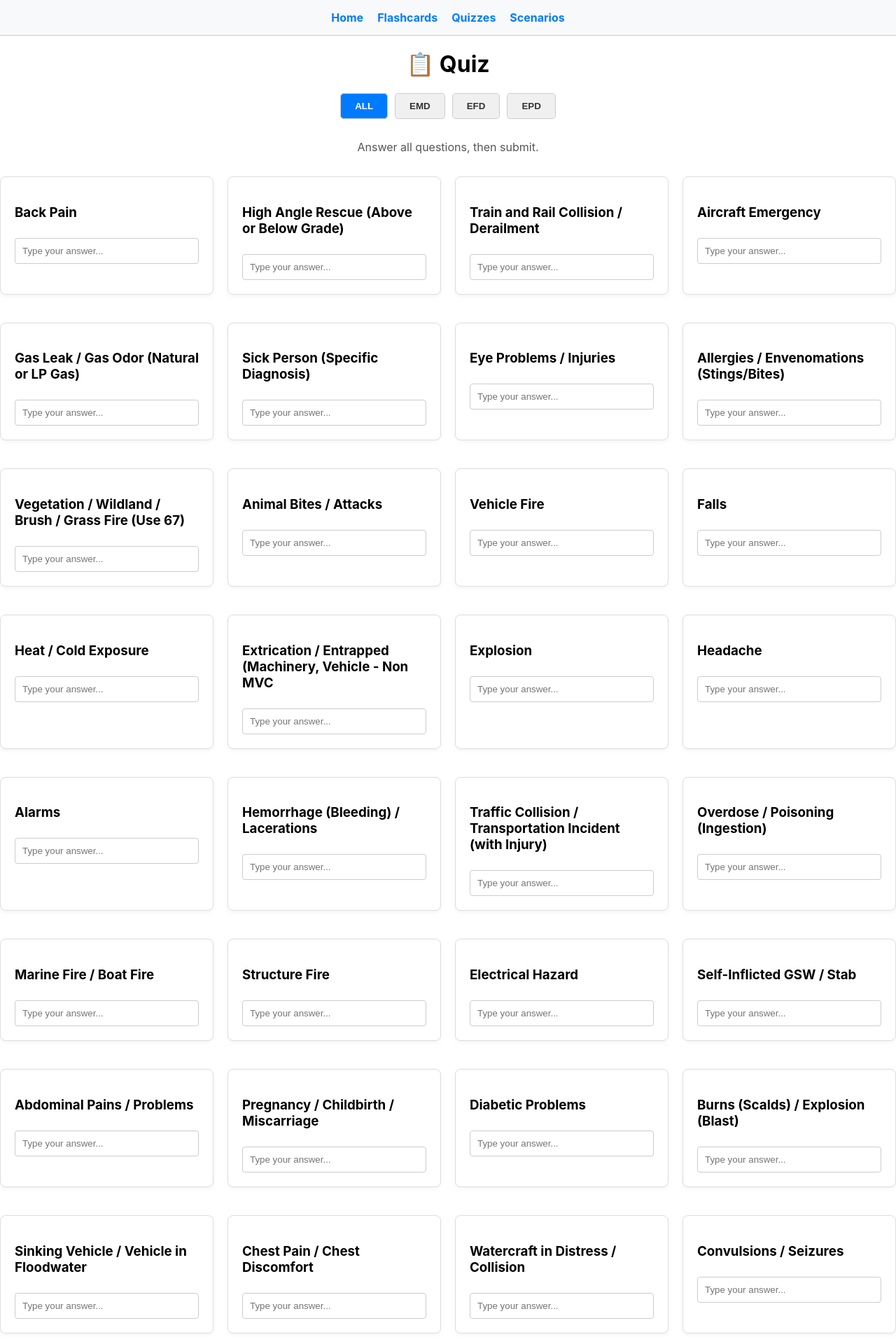
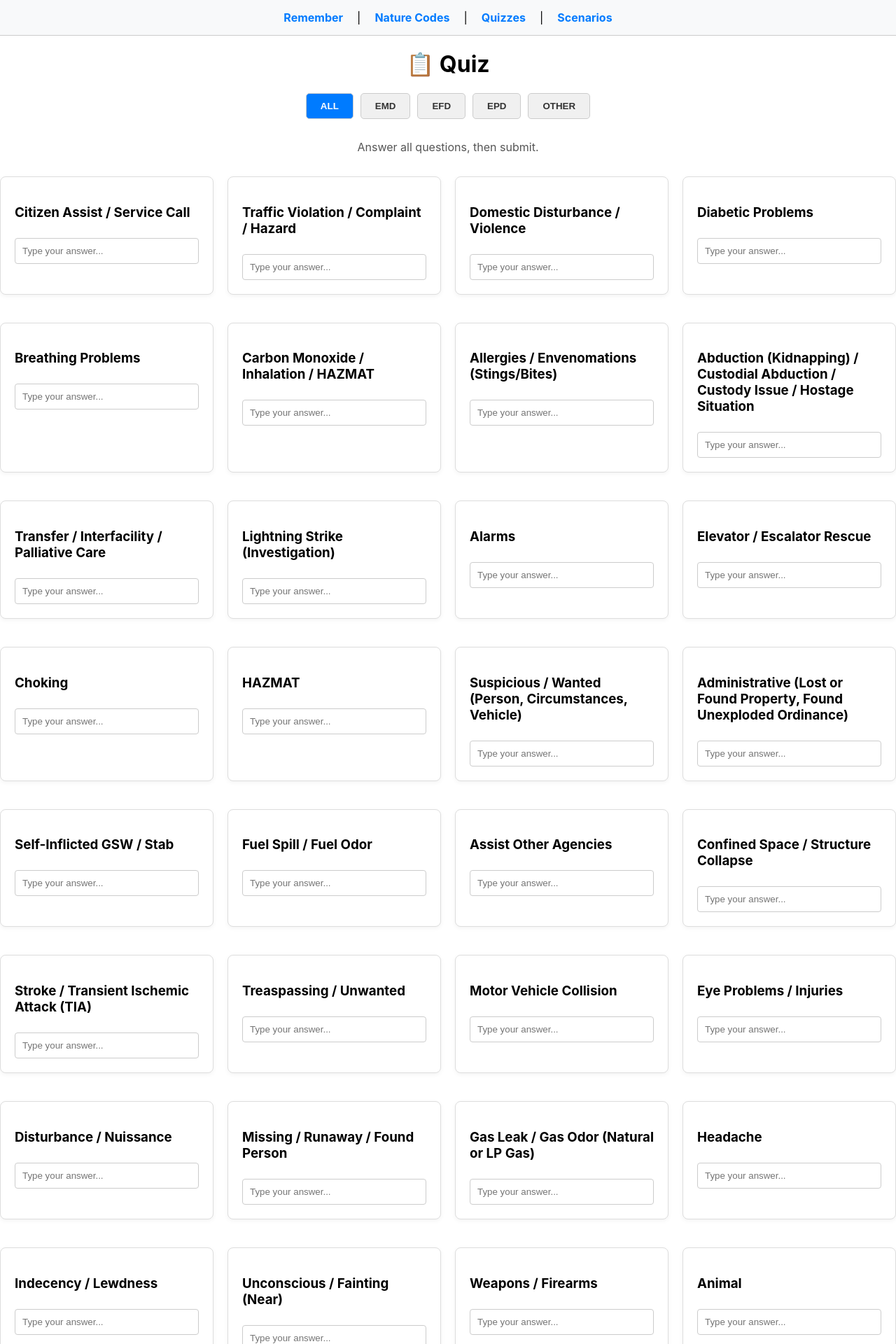
Before and after one commit to crisdege/etc-study-helper, a React (Create React App) app: page /quizzes in a window 1280 px wide. Shown: the top 1920 px of the page at 70% size. Built offline with nearby package versions, Linux system fonts and the light colour scheme.

Commit message:
epd codes and emd scenarios

```diff
--- a/src/App.js
+++ b/src/App.js
@@ -44,7 +44,7 @@ import Flashcard from './components/Flashcards';
 function HomePage() {
   return (
     <div>
-      <h1 style={{ textAlign: 'center' }}>Things to remember</h1>
+      <h1 style={{ textAlign: 'center' }}>Might want to remember</h1>
 
       <div
         style={{ display: 'flex', flexWrap: 'wrap', justifyContent: 'center' }}
@@ -68,14 +68,17 @@ function App() {
       <div className="App">
         <nav style={styles.nav}>
           <Link to="/" style={styles.navLink}>
-            Home
+            Remember
           </Link>
+          |
           <Link to="/flashcards" style={styles.navLink}>
-            Flashcards
+            Nature Codes
           </Link>
+          |
           <Link to="/quizzes" style={styles.navLink}>
             Quizzes
           </Link>
+          |
           <Link to="/scenarios" style={styles.navLink}>
             Scenarios
           </Link>
--- a/src/data/flashcards.json
+++ b/src/data/flashcards.json
@@ -288,5 +288,170 @@
     "question": "Vegetation / Wildland / Brush / Grass Fire (Use 67)",
     "answer": "OUTFIR",
     "category": "EFD"
+  },
+  {
+    "question": "Abduction (Kidnapping) / Custodial Abduction / Custody Issue / Hostage Situation",
+    "answer": "ABDUCT",
+    "category": "EPD"
+  },
+  {
+    "question": "Abuse / Abandonment / Neglect",
+    "answer": "ABUSE",
+    "category": "EPD"
+  },
+  {
+    "question": "Administrative (Lost or Found Property, Found Unexploded Ordinance)",
+    "answer": "ADMIN",
+    "category": "EPD"
+  },
+  {
+    "question": "Alarms (Police)",
+    "answer": "ALARLE",
+    "category": "EPD"
+  },
+  {
+    "question": "Animal",
+    "answer": "ANIM",
+    "category": "EPD"
+  },
+  {
+    "question": "Assault / Sexual Assault / Shooting / Stabbing",
+    "answer": "ASLT",
+    "category": "EPD"
+  },
+  {
+    "question": "Assist Other Agencies",
+    "answer": "LEASST",
+    "category": "EPD"
+  },
+  {
+    "question": "Bomb Found / Suspicious Package (Letter, Item) / Product Contamination",
+    "answer": "SUSPAC",
+    "category": "EPD"
+  },
+  {
+    "question": "Bomb Threat",
+    "answer": "BOMB",
+    "category": "EPD"
+  },
+  {
+    "question": "Burglary (Break-and-Enter / Home Invasion)",
+    "answer": "BUBE",
+    "category": "EPD"
+  },
+  {
+    "question": "Damage / Vandalism / Mischief",
+    "answer": "DAMA",
+    "category": "EPD"
+  },
+  {
+    "question": "Disturbance / Nuissance",
+    "answer": "DIST",
+    "category": "EPD"
+  },
+  {
+    "question": "Domestic Disturbance / Violence",
+    "answer": "DOME",
+    "category": "EPD"
+  },
+  {
+    "question": "Driving Under the Influence",
+    "answer": "DUI",
+    "category": "EPD"
+  },
+  {
+    "question": "Drugs",
+    "answer": "DRUGS",
+    "category": "EPD"
+  },
+  {
+    "question": "Fraud / Forgery",
+    "answer": "FRAUD",
+    "category": "EPD"
+  },
+  {
+    "question": "Harassment / Stalking / Threats",
+    "answer": "HARA",
+    "category": "EPD"
+  },
+  {
+    "question": "Indecency / Lewdness",
+    "answer": "INDEC",
+    "category": "EPD"
+  },
+  {
+    "question": "Mental Disorder (Behavioral Problems)",
+    "answer": "MENDIS",
+    "category": "EPD"
+  },
+  {
+    "question": "Miscellaneous",
+    "answer": "MISC",
+    "category": "EPD"
+  },
+  {
+    "question": "Missing / Runaway / Found Person",
+    "answer": "MISS",
+    "category": "EPD"
+  },
+  {
+    "question": "Officer Needs Assistance",
+    "answer": "OFFNA",
+    "category": "EPD"
+  },
+  {
+    "question": "Public Service (Lock-out / Lock-In, Peace, Welfare Check, Reckless Activity)",
+    "answer": "PUBLIC",
+    "category": "EPD"
+  },
+  {
+    "question": "Robbery / Carjacking",
+    "answer": "ROBBER",
+    "category": "EPD"
+  },
+  {
+    "question": "Suicidal Person / Attempted Suicide",
+    "answer": "SUIC",
+    "category": "EPD"
+  },
+  {
+    "question": "Suspicious / Wanted (Person, Circumstances, Vehicle)",
+    "answer": "SUSPIC",
+    "category": "EPD"
+  },
+  {
+    "question": "Theft (Larceny)",
+    "answer": "THEFT",
+    "category": "EPD"
+  },
+  {
+    "question": "Traffic Collision / Transportation Incident, Stuck Accelerator",
+    "answer": "MVCLE",
+    "category": "EPD"
+  },
+  {
+    "question": "Traffic Violation / Complaint / Hazard",
+    "answer": "TRFHAZ",
+    "category": "EPD"
+  },
+  {
+    "question": "Treaspassing / Unwanted",
+    "answer": "TRES",
+    "category": "EPD"
+  },
+  {
+    "question": "Unknown (3rd Party)",
+    "answer": "UNKNLE",
+    "category": "EPD"
+  },
+  {
+    "question": "Weapons / Firearms",
+    "answer": "WEAPON",
+    "category": "EPD"
+  },
+  {
+    "question": "Active Assailant (Shooter)",
+    "answer": "ACTIVE",
+    "category": "EPD"
   }
 ]
--- a/src/data/quizzes.json
+++ b/src/data/quizzes.json
@@ -3,7 +3,7 @@
     "question": "How many minutes do we try a land line that hanged up a 9-1-1 call?",
     "choices": ["3 minutes", "1 minute", "5 minutes", "2 minutes"],
     "answer": "3 minutes",
-    "category": "EMD"
+    "category": "OTHER"
   },
 
   {
@@ -295,5 +295,170 @@
     "question": "Vegetation / Wildland / Brush / Grass Fire (Use 67)",
     "answer": "OUTFIR",
     "category": "EFD"
+  },
+  {
+    "question": "Abduction (Kidnapping) / Custodial Abduction / Custody Issue / Hostage Situation",
+    "answer": "ABDUCT",
+    "category": "EPD"
+  },
+  {
+    "question": "Abuse / Abandonment / Neglect",
+    "answer": "ABUSE",
+    "category": "EPD"
+  },
+  {
+    "question": "Administrative (Lost or Found Property, Found Unexploded Ordinance)",
+    "answer": "ADMIN",
+    "category": "EPD"
+  },
+  {
+    "question": "Alarms (Police)",
+    "answer": "ALARLE",
+    "category": "EPD"
+  },
+  {
+    "question": "Animal",
+    "answer": "ANIM",
+    "category": "EPD"
+  },
+  {
+    "question": "Assault / Sexual Assault / Shooting / Stabbing",
+    "answer": "ASLT",
+    "category": "EPD"
+  },
+  {
+    "question": "Assist Other Agencies",
+    "answer": "LEASST",
+    "category": "EPD"
+  },
+  {
+    "question": "Bomb Found / Suspicious Package (Letter, Item) / Product Contamination",
+    "answer": "SUSPAC",
+    "category": "EPD"
+  },
+  {
+    "question": "Bomb Threat",
+    "answer": "BOMB",
+    "category": "EPD"
+  },
+  {
+    "question": "Burglary (Break-and-Enter / Home Invasion)",
+    "answer": "BUBE",
+    "category": "EPD"
+  },
+  {
+    "question": "Damage / Vandalism / Mischief",
+    "answer": "DAMA",
+    "category": "EPD"
+  },
+  {
+    "question": "Disturbance / Nuissance",
+    "answer": "DIST",
+    "category": "EPD"
+  },
+  {
+    "question": "Domestic Disturbance / Violence",
+    "answer": "DOME",
+    "category": "EPD"
+  },
+  {
+    "question": "Driving Under the Influence",
+    "answer": "DUI",
+    "category": "EPD"
+  },
+  {
+    "question": "Drugs",
+    "answer": "DRUGS",
+    "category": "EPD"
+  },
+  {
+    "question": "Fraud / Forgery",
+    "answer": "FRAUD",
+    "category": "EPD"
+  },
+  {
+    "question": "Harassment / Stalking / Threats",
+    "answer": "HARA",
+    "category": "EPD"
+  },
+  {
+    "question": "Indecency / Lewdness",
+    "answer": "INDEC",
+    "category": "EPD"
+  },
+  {
+    "question": "Mental Disorder (Behavioral Problems)",
+    "answer": "MENDIS",
+    "category": "EPD"
+  },
+  {
+    "question": "Miscellaneous",
+    "answer": "MISC",
+    "category": "EPD"
+  },
+  {
+    "question": "Missing / Runaway / Found Person",
+    "answer": "MISS",
+    "category": "EPD"
+  },
+  {
+    "question": "Officer Needs Assistance",
+    "answer": "OFFNA",
+    "category": "EPD"
+  },
+  {
+    "question": "Public Service (Lock-out / Lock-In, Peace, Welfare Check, Reckless Activity)",
+    "answer": "PUBLIC",
+    "category": "EPD"
+  },
+  {
+    "question": "Robbery / Carjacking",
+    "answer": "ROBBER",
+    "category": "EPD"
+  },
+  {
+    "question": "Suicidal Person / Attempted Suicide",
+    "answer": "SUIC",
+    "category": "EPD"
+  },
+  {
+    "question": "Suspicious / Wanted (Person, Circumstances, Vehicle)",
+    "answer": "SUSPIC",
+    "category": "EPD"
+  },
+  {
+    "question": "Theft (Larceny)",
+    "answer": "THEFT",
+    "category": "EPD"
+  },
+  {
+    "question": "Traffic Collision / Transportation Incident, Stuck Accelerator",
+    "answer": "MVCLE",
+    "category": "EPD"
+  },
+  {
+    "question": "Traffic Violation / Complaint / Hazard",
+    "answer": "TRFHAZ",
+    "category": "EPD"
+  },
+  {
+    "question": "Treaspassing / Unwanted",
+    "answer": "TRES",
+    "category": "EPD"
+  },
+  {
+    "question": "Unknown (3rd Party)",
+    "answer": "UNKNLE",
+    "category": "EPD"
+  },
+  {
+    "question": "Weapons / Firearms",
+    "answer": "WEAPON",
+    "category": "EPD"
+  },
+  {
+    "question": "Active Assailant (Shooter)",
+    "answer": "ACTIVE",
+    "category": "EPD"
   }
 ]
--- a/src/data/remember.json
+++ b/src/data/remember.json
@@ -9,11 +9,11 @@
   },
   {
     "question": "What is the 3rd question in the 9-1-1 call process?",
-    "answer": "What's your name? 4. Tell me exactly what happened."
+    "answer": "What's your name?"
   },
   {
     "question": "What is the 4th question in the 9-1-1 call process?",
-    "answer": "Tell me exactly what happened."
+    "answer": "Okay, tell me exactly what happened."
   },
   {
     "question": "Who can you use the Aspirin tool on?",
--- a/src/data/scenarios.json
+++ b/src/data/scenarios.json
@@ -73,5 +73,85 @@
     "question": "My wife is having contractions, I think she is about to give birth.",
     "answer": "PREG",
     "category": "EMD"
+  },
+  {
+    "question": "I found my dad at home. He can't move on one side and is slurring his speech.",
+    "answer": "STROKE",
+    "category": "EMD"
+  },
+  {
+    "question": "I have an employee whose hand is trapped in a roller at the factory. We need EMS!",
+    "answer": "ENTRAP",
+    "category": "EFD"
+  },
+  {
+    "question": "My husband was cutting the grass, and a tree limb scratched his eyeball.",
+    "answer": "EYEP",
+    "category": "EMD"
+  },
+  {
+    "question": "My co-worker was wiring a new house here at the job site, he's been electrocuted!",
+    "answer": "ELEC",
+    "category": "EMD"
+  },
+  {
+    "question": "I just found this person outside. It's really hot and he's not making much sense. Maybe he's dehydrated.",
+    "answer": "HECO",
+    "category": "EMD"
+  },
+  {
+    "question": "I'm a lifeguard, my co-worker is doing CPR! We just found a kid in the bottom of the pool!",
+    "answer": "DROWN",
+    "category": "EMD"
+  },
+  {
+    "question": "My sugar is 306. I thing I need EMS.",
+    "answer": "DIAB",
+    "category": "EMD"
+  },
+  {
+    "question": "My heart feels like it's racing. I'm not sure what's going on.",
+    "answer": "HEPR",
+    "category": "EMD"
+  },
+  {
+    "question": "I've got a terrible headache.",
+    "answer": "HEAD",
+    "category": "EMD"
+  },
+  {
+    "question": "Someone is seizing inside the gym.",
+    "answer": "CONV",
+    "category": "EMD"
+  },
+  {
+    "question": "I just found my mom on the floor. She's awake and fine, I think she fell our of the chair.",
+    "answer": "FALLS",
+    "category": "EMD"
+  },
+  {
+    "question": "Help! Someone in the dining area is choking and can't breathe!",
+    "answer": "CHOK",
+    "category": "EMD"
+  },
+  {
+    "question": "My wife is having some thightness in her chest.",
+    "answer": "CHEST",
+    "category": "EMD"
+  },
+  {
+    "question": "My wife has a pinched nerve in her back. She can't move due to the pain.",
+    "answer": "BACK",
+    "category": "EMD"
+  },
+  {
+    "question": "My carbon monoxide alarm was going off. My whole family has a terrible headache.",
+    "answer": "CARBMO",
+    "category": "EMD"
+  },
+  {
+    "question": "My neighbor's dog just bit my child.",
+    "answer": "ANIB",
+    "category": "EMD"
   }
 ]
--- a/src/pages/QuizzesPage.js
+++ b/src/pages/QuizzesPage.js
@@ -17,7 +17,7 @@ function QuizzesPage() {
   const [isSubmitted, setIsSubmitted] = useState(false);
   const [score, setScore] = useState(0);
 
-  const categories = ['ALL', 'EMD', 'EFD', 'EPD'];
+  const categories = ['ALL', 'EMD', 'EFD', 'EPD', 'OTHER'];
 
   useEffect(() => {
     const filtered =
```
